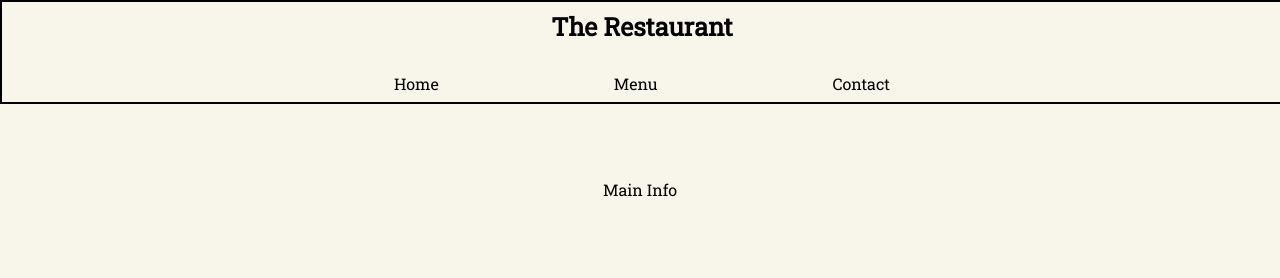
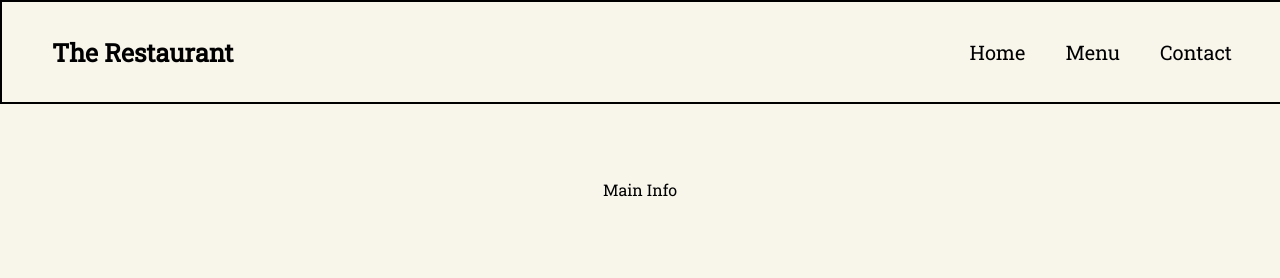
Before and after one commit to jmv1006/RestaurantPage, a website built with webpack: page dist/index.html in a window 1280 px wide. Built offline with Linux system fonts and the light colour scheme.

Commit message:
Fixed styling

```diff
--- a/src/style.css
+++ b/src/style.css
@@ -15,8 +15,8 @@ body {
 
 .header {
     display: flex;
-    flex-direction: column;
-    justify-content: center;
+    flex-direction: row;
+    justify-content: space-between;
     align-items: center;
     background-color: #F8F5EB;
     width: 100%;
@@ -28,18 +28,21 @@ body {
 .headerTitle {
     font-size: 25px;
     font-weight: bold;
+    margin-left: 50px;
 }
 
 .navItems {
     display: flex;
-    gap: 175px;
+    gap: 40px;
+    margin-right: 50px;
 }
 
 .navButton {
-    font-style: normal
+    font-size: 20px;
 }
 
 .navButtonHover {
+    font-size: 20px;
     cursor: pointer;
     text-decoration: underline;
 }
```
Also changed, not shown: dist/main.js.
